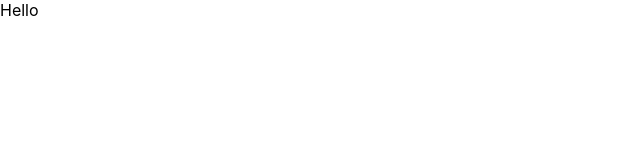
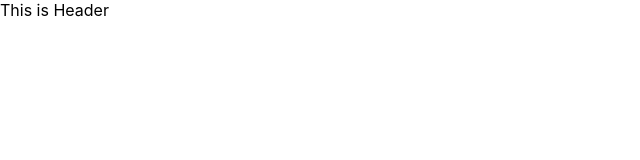
Before and after one commit to kitsanapong/todolist, a React (Create React App) app: page / in a window 1280 px wide. Shown: the top 160 px of the page, without its empty margins (0-640 px from the left). Built offline with nearby package versions, Linux system fonts and the light colour scheme.

Commit message:
Create Header component

```diff
--- a/src/App.js
+++ b/src/App.js
@@ -1,5 +1,6 @@
 import React, { Component } from 'react';
-import logo from './logo.svg';
+
+import Header from './Header'
 
 import AppStyledComponents from './AppStyledComponents'
 
@@ -7,7 +8,7 @@ class App extends Component {
   render() {
     return (
       <AppStyledComponents>
-        Hello
+        <Header />
       </AppStyledComponents>
     );
   }
--- /dev/null
+++ b/src/Header/HeaderStyledComponents.js
@@ -0,0 +1,8 @@
+import styled from 'styled-components'
+
+export default styled.div`
+    width: 700px;
+    height: 100%;
+    display: flex;
+    flex-direction: column;
+`
--- /dev/null
+++ b/src/Header/index.js
@@ -0,0 +1,15 @@
+import React, { Component } from 'react';
+
+import HeaderStyledComponents from './HeaderStyledComponents'
+
+class Header extends Component {
+  render() {
+    return (
+      <HeaderStyledComponents>
+        This is Header
+      </HeaderStyledComponents>
+    );
+  }
+}
+
+export default Header;
```
